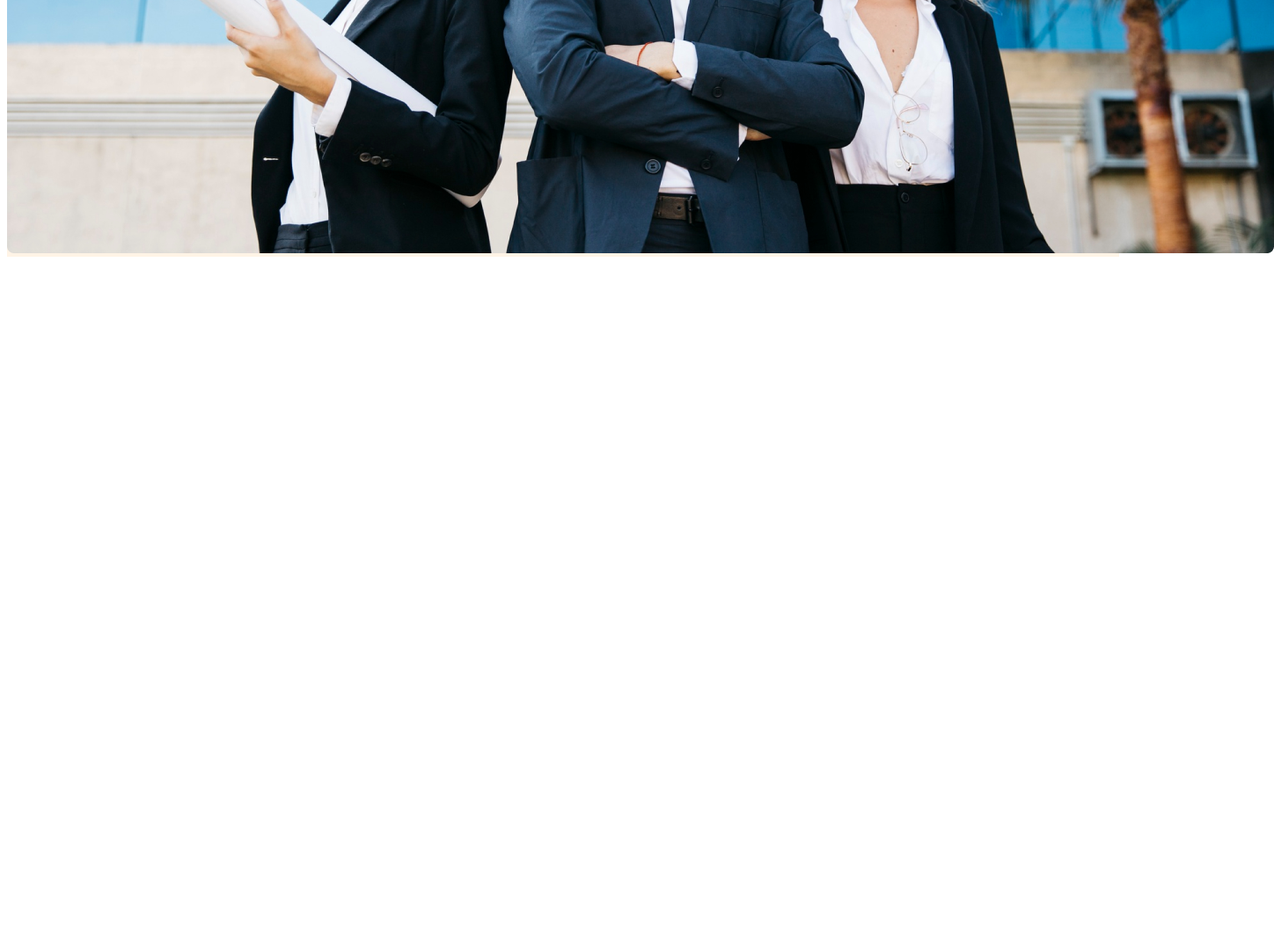
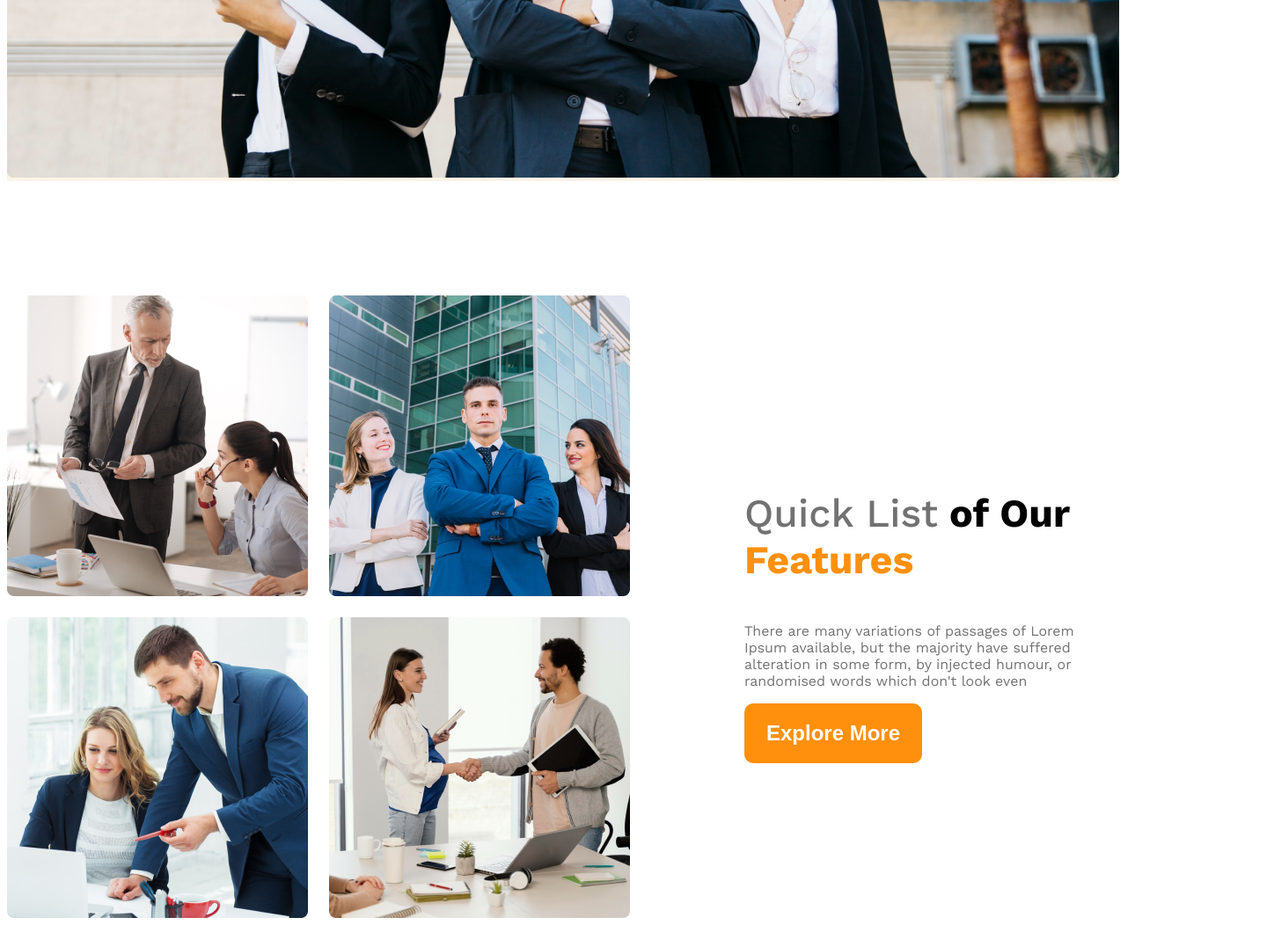
Before and after one commit to LutfarRahman23/g3-architect-website, a plain HTML site: page index.html in a window 1280 px wide. Shown: the part 983-2035 px from the top of the page at 88% size, 1448 px wide, since content can reach past the window. Before the commit the page ends 1283 px from the top, so only its background shows below. Drawn offline with nearby package versions, Linux system fonts and the light colour scheme.

Commit message:
added some responsive design

```diff
--- a/index.html
+++ b/index.html
@@ -31,7 +31,19 @@
         </div>
     </header>
     <main>
-
+        <section class="teams display-flex">
+          <div class="team-image-container">
+           <img src="images/team1.png" alt="two architect discussing about design">
+                <img src="images/team2.png" alt="">
+                <img src="images/team3.png" alt="">
+                <img src="images/team4.png" alt="">
+          </div>
+          <div class="our-features">
+            <h3 class="section-title"> <span id="quick-list" class="text-light-gray">Quick List</span> <span>of Our</span> <span class="text-primary">Features</span> </h3>
+         <p class="feature-description text-light-gray">There are many variations of passages of Lorem Ipsum available, but the majority have suffered alteration in some form, by injected humour, or randomised words which don't look even</p>
+         <button class="btn-primary">Explore More</button>
+          </div>
+        </section>
     </main>
     <footer>
 
--- a/styles/achitects.css
+++ b/styles/achitects.css
@@ -11,6 +11,9 @@
 /* shared styles */
 .display-flex{
     display: flex;
+}
+.text-primary{
+    color: #ff900e;
 }
 /* dark 02 */
 .text-gray{
@@ -33,7 +36,17 @@
     border: none;
     border-radius: 10px;
 }
-
+main{
+    max-width: 1440px;
+    margin: 0 auto;
+}
+main > section{
+    margin-top: 130px;
+}
+.section-title{
+    font-size: 2.8rem;
+    font-weight: 700;
+}
 /* navbar related styles */
 .navbar{
    justify-content: space-between;
@@ -66,3 +79,47 @@
     font-size: 4rem;
 
  }
+ .banner-image{
+    width: 100%;
+ }
+ /* teams and features realeted styles */
+ .teams{
+    align-items: center;
+ }
+ .team-image-container{
+    display: grid;
+    grid-template-columns: repeat(2,1fr);
+    gap: 24px;
+ }
+ .our-features{
+    margin-left: 130px;
+    max-width: 530px;
+ }
+ .font-title{
+    font-size: 2.8rem;
+    font-weight: 700;
+ }
+ #quick-list{
+    font-weight: 500;
+ }
+ /* responsive media query */
+ @media screen and (max-width:576px) {
+    .navbar, .nav-links, .teams{
+        flex-direction: column;
+    }
+    .team-image-container{
+        grid-template-columns: repeat(1,1fr);
+    }
+    .our-features{
+        margin-left: 20px;
+    }
+ }
+ /* medium size devices */
+ @media screen and (min-width:576px) and (max-width:992px) {
+    .teams{
+        flex-direction: column;
+    }
+    .our-features{
+        margin-left: 50px auto;
+    }
+ }
```
